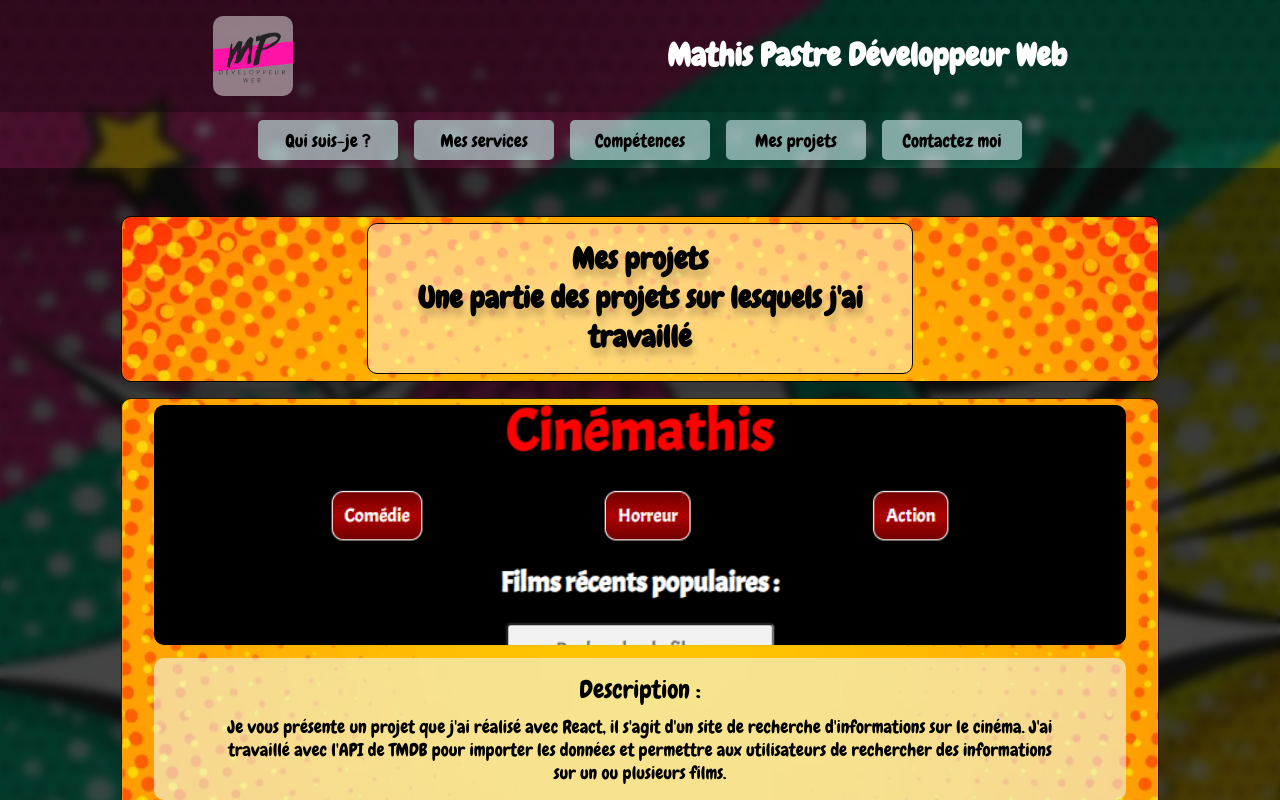
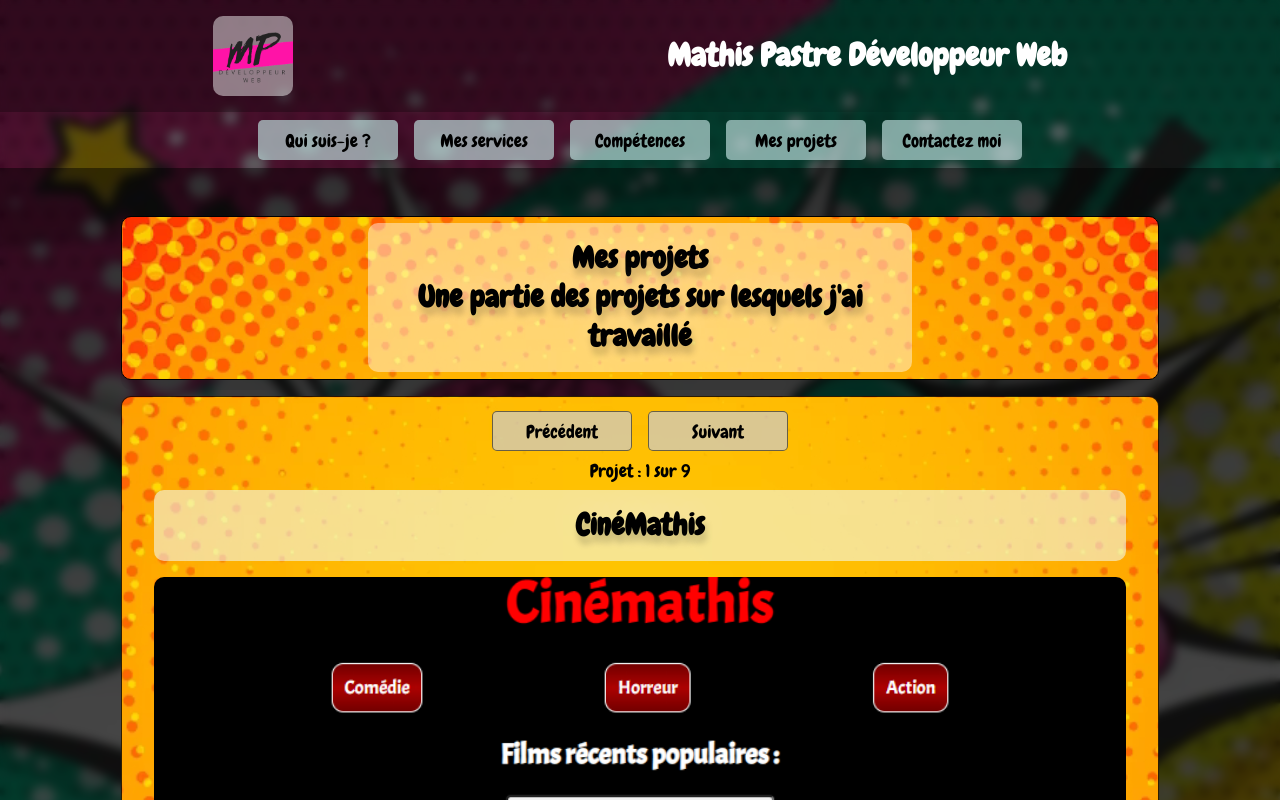
Before and after one commit to MathisPastreNelson/portfolio-mathis-pastre, a React (Create React App) app: page / in a window 1280 px wide. Both pictures are taken after a click on the button "Mes projets". Shown: the top 800 px of the page. Built offline with nearby package versions, Linux system fonts and the light colour scheme; a web font is replaced by a local one.

Commit message:
Amélioration "mes projects"

```diff
--- a/src/assets/projects.js
+++ b/src/assets/projects.js
@@ -63,7 +63,7 @@ J'ai également fourni le plan de test d’acceptation qui répertorie l’inté
   },
   {
     id: 8,
-    name: "Bookio",
+    name: "Booki",
     image: require("../assets/bookio.png"),
     description: `J'ai été chargé de créer un prototype en intégrant une maquette en HTML/CSS.
 
@@ -73,10 +73,10 @@ Le site permet à l'utilisateur de trouver des hébergements et des activités d
   },
   {
     id: 9,
-    name: "Omega",
+    name: "Role-Playing-Groubi",
     image: require("../assets/Omega.png"),
     description: `Ce projet m'a permis de mettre mes compétences en logique à l'épreuve, notamment pour la conception d'un système de combat et de progression du personnage tout au long de l'aventure. J'ai également utilisé une intelligence artificielle pour générer une grande partie de l'histoire, que j'ai simplement dirigée dans certaines directions.`,
-    link: "https://mathispastrenelson.github.io/Projet-1-OCR/",
+    link: "https://role-playing-groubi.netlify.app/",
     technologies: ["ReactJS", "ChatGPT"],
   },
 ];
--- a/src/components/MesProjets.js
+++ b/src/components/MesProjets.js
@@ -22,8 +22,20 @@ export default function MesProjets() {
         </div>
       </div>
       <div className="book_container bgBackground4 flexCenter">
+        <div>
+          <button className="projectButton_BeforeNext" onClick={handlePrev}>
+            Précédent
+          </button>
+          <button className="projectButton_BeforeNext" onClick={handleNext}>
+            Suivant
+          </button>
+          <p className="projectOrderInfo">
+            Projet : {index + 1} sur {projects.length}
+          </p>
+        </div>
         <div className="carousel_portfolio">
           <div className="portefolio_article">
+            <h2 className="projectTitle">{project.name}</h2>
             <img className="imgPortFolio" src={project.image} alt="" />
             <div className="describeBox">
               <h2>{project.title}</h2>
@@ -42,17 +54,6 @@ export default function MesProjets() {
               Visiter le projet
             </a>
           </div>
-          <div>
-            <p className="projectOrderInfo">
-              Projet : {index + 1} sur {projects.length}
-            </p>
-            <button className="projectButton_BeforeNext" onClick={handlePrev}>
-              Précédent
-            </button>
-            <button className="projectButton_BeforeNext" onClick={handleNext}>
-              Suivant
-            </button>
-          </div>
         </div>
       </div>
     </section>
--- a/src/style/_header.scss
+++ b/src/style/_header.scss
@@ -13,6 +13,7 @@ header {
   -webkit-animation: tracking-in-expand 2s cubic-bezier(0.215, 0.61, 0.355, 1)
     both;
   animation: tracking-in-expand 2s cubic-bezier(0.215, 0.61, 0.355, 1) both;
+  cursor: default;
 }
 .imgLogo {
   height: 10vh;
--- a/src/style/_main.scss
+++ b/src/style/_main.scss
@@ -50,7 +50,7 @@
   padding: 1rem;
   border-radius: 10px;
   transition: 300ms ease-in-out;
-  border: 1px solid black;
+  cursor: default;
 }
 
 .title:hover > div {
@@ -80,6 +80,7 @@ div > p {
   box-shadow: 0px 10px rgba(0, 0, 0, 0.15);
   width: 80%;
   border: 1px solid black;
+  cursor: default;
 }
 
 .flexCenter {
--- a/src/style/_presentMyself.scss
+++ b/src/style/_presentMyself.scss
@@ -39,6 +39,7 @@
   border-radius: 20px;
   border: black 1px solid;
   position: absolute;
+  cursor: default;
 }
 
 .who_container:hover > .photoOfMeImg {
@@ -99,7 +100,7 @@
   }
 
   .describe_box > p {
-    font-size: 14px;
+    font-size: 15px;
   }
 
   .photoOfMeImg {
--- a/src/style/_projectsArticle.scss
+++ b/src/style/_projectsArticle.scss
@@ -22,6 +22,15 @@
   width: 100%;
 }
 
+.projectTitle {
+  margin: 0 auto 1rem auto;
+  background-color: rgba(240, 255, 255, 0.555);
+  width: 95%;
+  padding: 1rem 0;
+  border-radius: 10px;
+  cursor: default;
+}
+
 .imgPortFolio {
   width: 95%;
   height: 30vh;
@@ -41,6 +50,7 @@
 .DescribeOfProject {
   font-size: 25px;
   margin: 0 0 0.5rem 0;
+  cursor: default;
 }
 
 .DescribeOfProject_text {
@@ -48,6 +58,7 @@
   width: 85%;
   margin: 0 auto;
   text-align: center;
+  cursor: default;
 }
 
 .listTechnology_box {
@@ -61,6 +72,7 @@
 
 .listTechnology {
   list-style: none;
+  cursor: default;
 }
 
 .visitButton {
@@ -71,7 +83,7 @@
   );
   color: black;
   padding: 0.2rem 1rem;
-  border: 1px solid rgb(0, 0, 0);
+  border: 0px solid rgb(0, 0, 0);
   border-radius: 5px;
   transition: 500ms;
   font-size: 18px;
@@ -80,14 +92,15 @@
   display: flex;
   justify-content: center;
   align-items: center;
-  margin: 1rem auto;
+  margin: 0.5rem auto;
+  border: 1px solid rgba(0, 0, 0, 0.521);
   text-decoration: none;
 }
 
 .visitButton:hover {
   background: linear-gradient(
     90deg,
-    rgb(201, 255, 213) 50%,
+    rgb(201, 255, 213) 0%,
     rgba(115, 255, 127, 0.79) 100%
   );
   color: rgba(0, 0, 0, 0.897);
@@ -97,17 +110,19 @@
 .projectOrderInfo {
   margin: 0.5rem auto;
   font-size: 18px;
+  cursor: default;
 }
 
 .projectButton_BeforeNext {
   height: 40px;
   width: 140px;
   margin: 0.5rem 0.5rem 0rem 0.5rem;
-  transition: all 400ms;
+  transition: all 300ms;
   border-radius: 5px;
   cursor: pointer;
-  background-color: rgba(204, 204, 204, 0.952);
+  background-color: rgba(204, 204, 204, 0.712);
   font-size: 18px;
+  border: 1px solid rgba(0, 0, 0, 0.521);
 }
 
 .projectButton_BeforeNext:hover {
@@ -117,6 +132,7 @@
     rgba(115, 255, 127, 0.79) 100%
   );
   color: rgb(39, 39, 39);
+  border: 1px solid rgba(8, 165, 8, 0.767);
 }
 
 @media (max-width: 776px) {
--- a/src/style/index.css
+++ b/src/style/index.css
@@ -91,6 +91,7 @@ header {
   background: linear-gradient(90deg, rgba(0, 0, 0, 0.274) 40%, rgba(0, 0, 0, 0) 80%);
   color: white;
   animation: tracking-in-expand 2s cubic-bezier(0.215, 0.61, 0.355, 1) both;
+  cursor: default;
 }
 
 .imgLogo {
@@ -158,7 +159,7 @@ header {
   padding: 1rem;
   border-radius: 10px;
   transition: 300ms ease-in-out;
-  border: 1px solid black;
+  cursor: default;
 }
 
 .title:hover > div {
@@ -187,6 +188,7 @@ div > p {
   box-shadow: 0px 10px rgba(0, 0, 0, 0.15);
   width: 80%;
   border: 1px solid black;
+  cursor: default;
 }
 
 .flexCenter {
@@ -273,6 +275,7 @@ div > p {
   border-radius: 20px;
   border: black 1px solid;
   position: absolute;
+  cursor: default;
 }
 
 .who_container:hover > .photoOfMeImg {
@@ -332,7 +335,7 @@ div > p {
     width: 85%;
   }
   .describe_box > p {
-    font-size: 14px;
+    font-size: 15px;
   }
   .photoOfMeImg {
     width: 8rem;
@@ -734,6 +737,15 @@ div > p {
   width: 100%;
 }
 
+.projectTitle {
+  margin: 0 auto 1rem auto;
+  background-color: rgba(240, 255, 255, 0.555);
+  width: 95%;
+  padding: 1rem 0;
+  border-radius: 10px;
+  cursor: default;
+}
+
 .imgPortFolio {
   width: 95%;
   height: 30vh;
@@ -755,6 +767,7 @@ div > p {
 .DescribeOfProject {
   font-size: 25px;
   margin: 0 0 0.5rem 0;
+  cursor: default;
 }
 
 .DescribeOfProject_text {
@@ -762,6 +775,7 @@ div > p {
   width: 85%;
   margin: 0 auto;
   text-align: center;
+  cursor: default;
 }
 
 .listTechnology_box {
@@ -775,13 +789,14 @@ div > p {
 
 .listTechnology {
   list-style: none;
+  cursor: default;
 }
 
 .visitButton {
   background: linear-gradient(90deg, rgb(159, 255, 180) 0%, rgba(23, 255, 43, 0.658) 100%);
   color: black;
   padding: 0.2rem 1rem;
-  border: 1px solid rgb(0, 0, 0);
+  border: 0px solid rgb(0, 0, 0);
   border-radius: 5px;
   transition: 500ms;
   font-size: 18px;
@@ -790,12 +805,13 @@ div > p {
   display: flex;
   justify-content: center;
   align-items: center;
-  margin: 1rem auto;
+  margin: 0.5rem auto;
+  border: 1px solid rgba(0, 0, 0, 0.521);
   text-decoration: none;
 }
 
 .visitButton:hover {
-  background: linear-gradient(90deg, rgb(201, 255, 213) 50%, rgba(115, 255, 127, 0.79) 100%);
+  background: linear-gradient(90deg, rgb(201, 255, 213) 0%, rgba(115, 255, 127, 0.79) 100%);
   color: rgba(0, 0, 0, 0.897);
   width: 140px;
 }
@@ -803,22 +819,25 @@ div > p {
 .projectOrderInfo {
   margin: 0.5rem auto;
   font-size: 18px;
+  cursor: default;
 }
 
 .projectButton_BeforeNext {
   height: 40px;
   width: 140px;
   margin: 0.5rem 0.5rem 0rem 0.5rem;
-  transition: all 400ms;
+  transition: all 300ms;
   border-radius: 5px;
   cursor: pointer;
-  background-color: rgba(204, 204, 204, 0.952);
+  background-color: rgba(204, 204, 204, 0.712);
   font-size: 18px;
+  border: 1px solid rgba(0, 0, 0, 0.521);
 }
 
 .projectButton_BeforeNext:hover {
   background: linear-gradient(90deg, rgb(72, 223, 102) 50%, rgba(115, 255, 127, 0.79) 100%);
   color: rgb(39, 39, 39);
+  border: 1px solid rgba(8, 165, 8, 0.767);
 }
 
 @media (max-width: 776px) {
```
Also changed, not shown: 1 other file (tests, documents, lock files or other folders).
